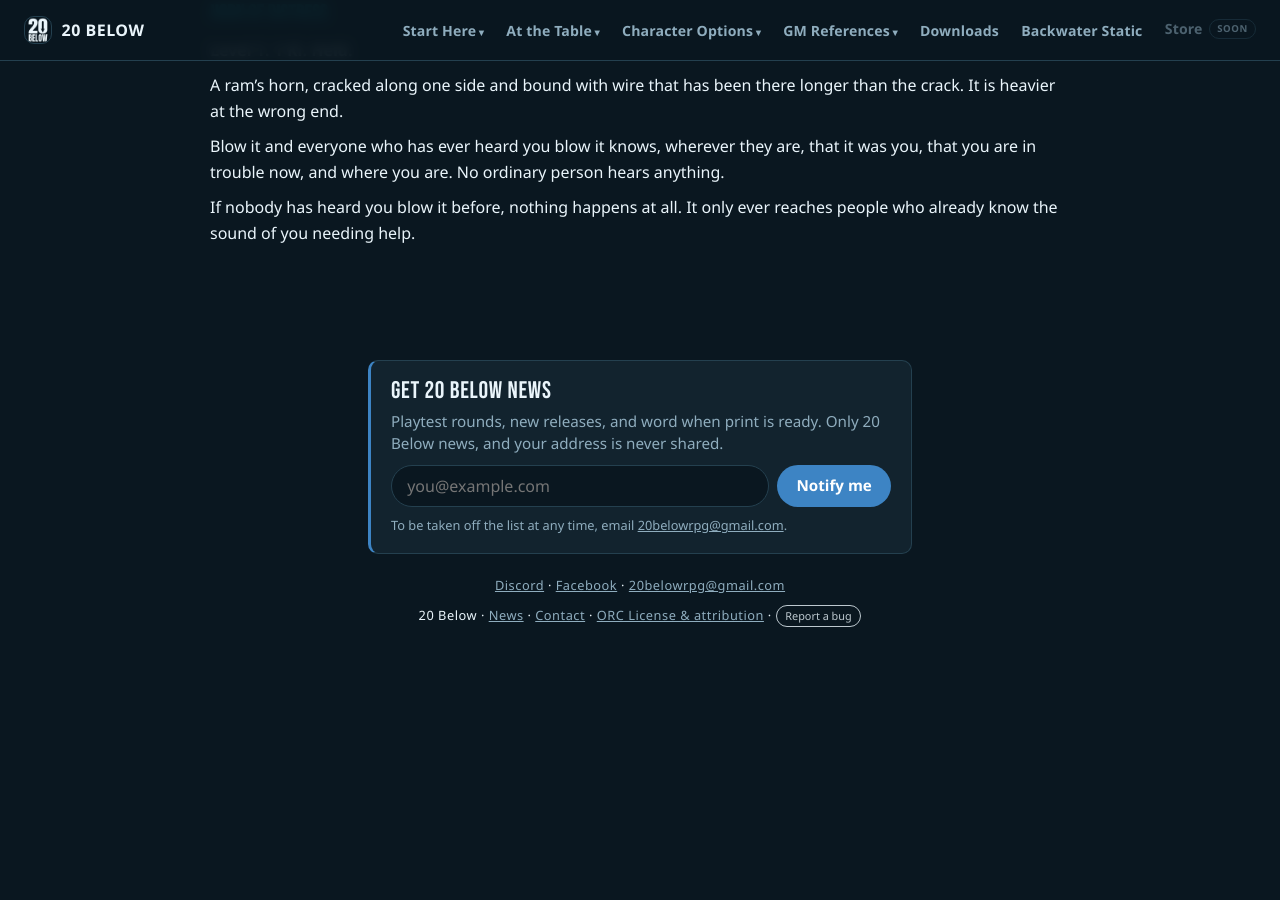
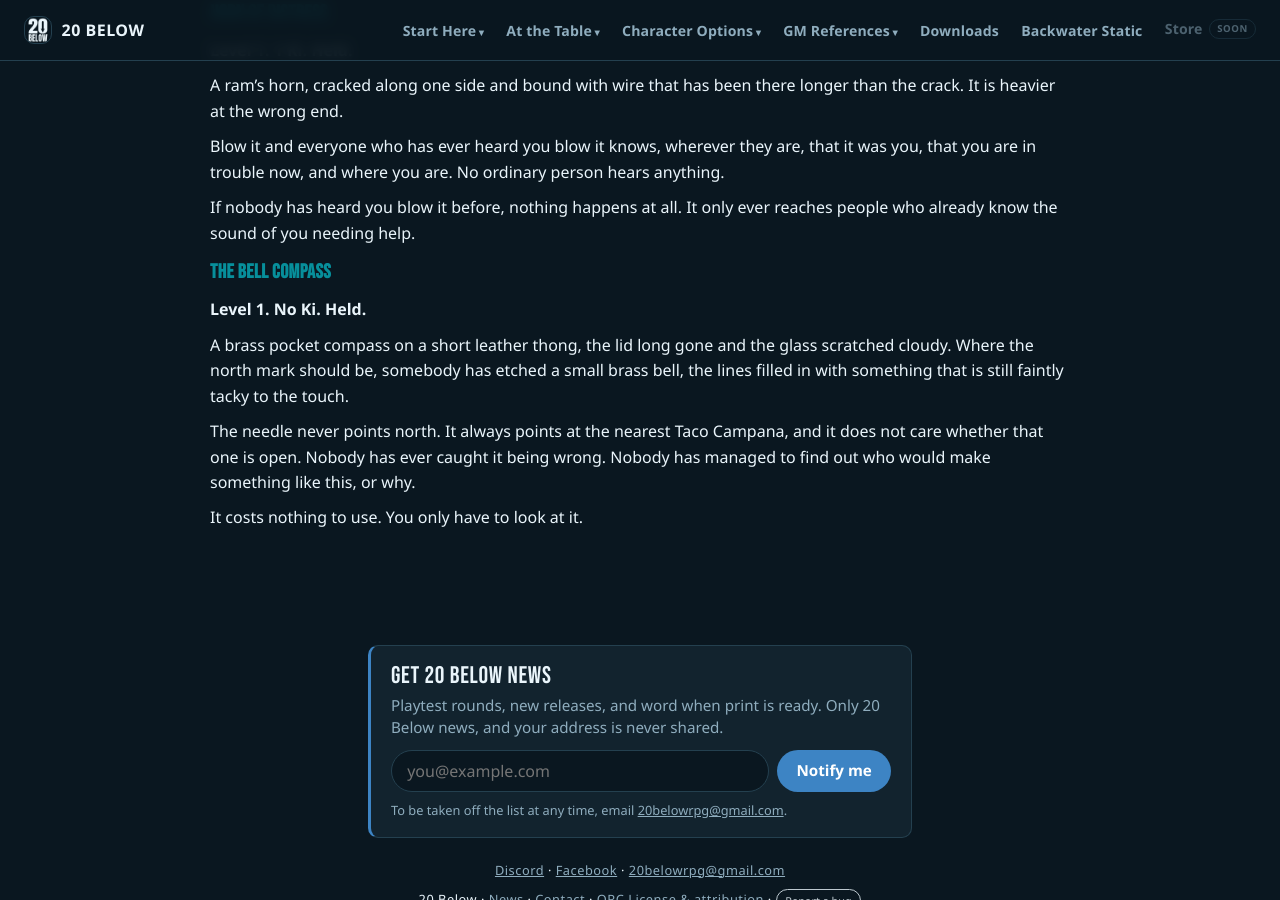
Before and after one commit to feralucce/20_Below, a Jekyll site: the page built from rules/anomalous-objects.md, in a window 1280 px wide and 900 px high, scrolled down 12783 px. Built offline with Jekyll 4.4.1, drawn with Linux system fonts in a browser that asks for light colours; our own code applies the rules of GitHub Pages for plain Markdown files; before the commit the page ends 13442 px from its top, so only the background shows below that.

Commit message:
Anomalous Objects: the Bell Compass
A brass pocket compass with a bell etched where north should be. Its
needle always points at the nearest Taco Campana, open or not. Level 1,
no Ki, held. The chain is made up, keeping the book free of live
trademarks as the 2026-09-17 cleanup did.

Co-Authored-By: Claude Opus 5.5 <noreply@anthropic.com>

```diff
--- a/rules/anomalous-objects.md
+++ b/rules/anomalous-objects.md
@@ -756,3 +756,19 @@ ordinary person hears anything.
 
 If nobody has heard you blow it before, nothing happens at all. It only
 ever reaches people who already know the sound of you needing help.
+
+### The Bell Compass
+
+**Level 1. No Ki. Held.**
+
+A brass pocket compass on a short leather thong, the lid long gone and
+the glass scratched cloudy. Where the north mark should be, somebody has
+etched a small brass bell, the lines filled in with something that is
+still faintly tacky to the touch.
+
+The needle never points north. It always points at the nearest Taco
+Campana, and it does not care whether that one is open. Nobody has ever
+caught it being wrong. Nobody has managed to find out who would make
+something like this, or why.
+
+It costs nothing to use. You only have to look at it.
```
